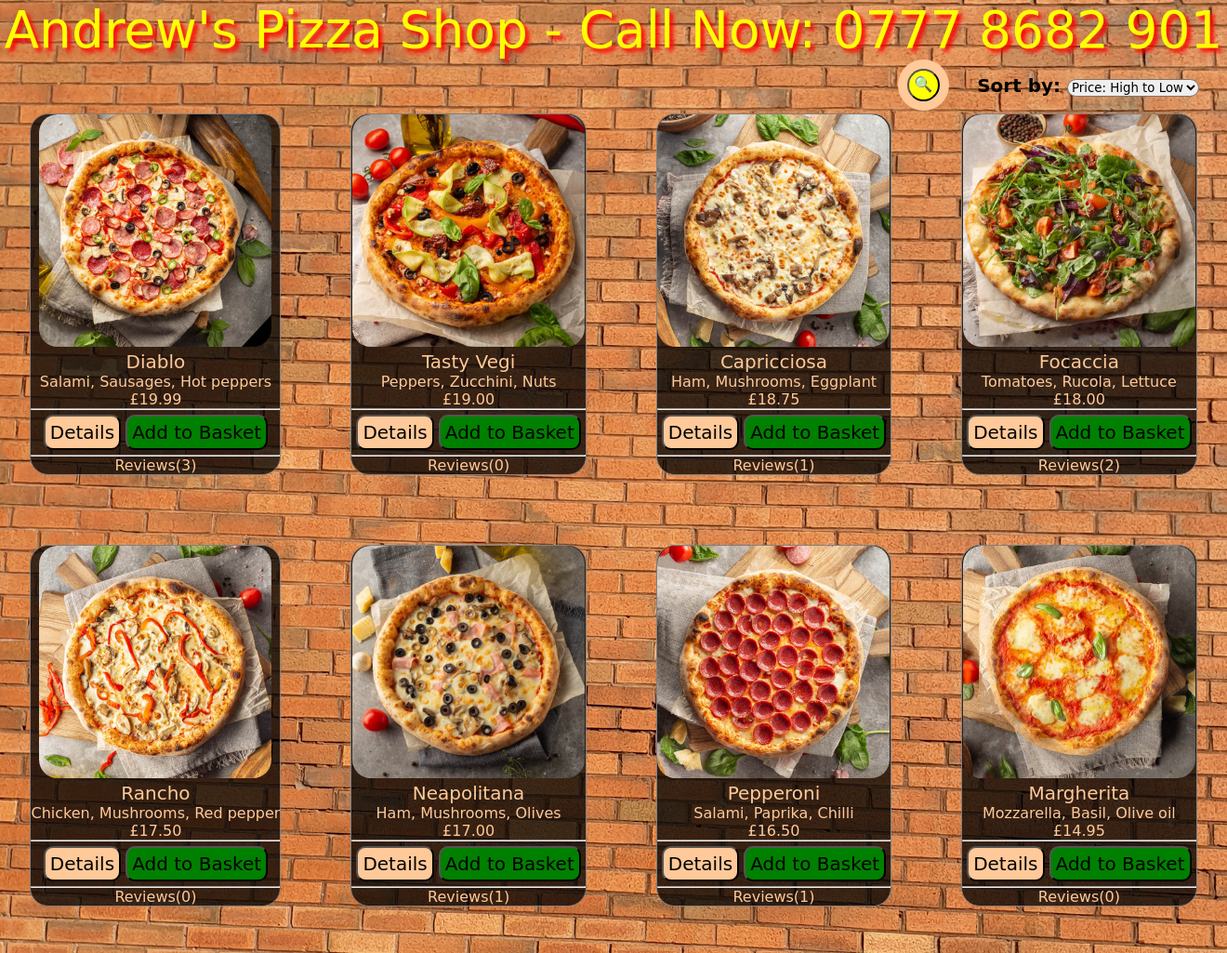
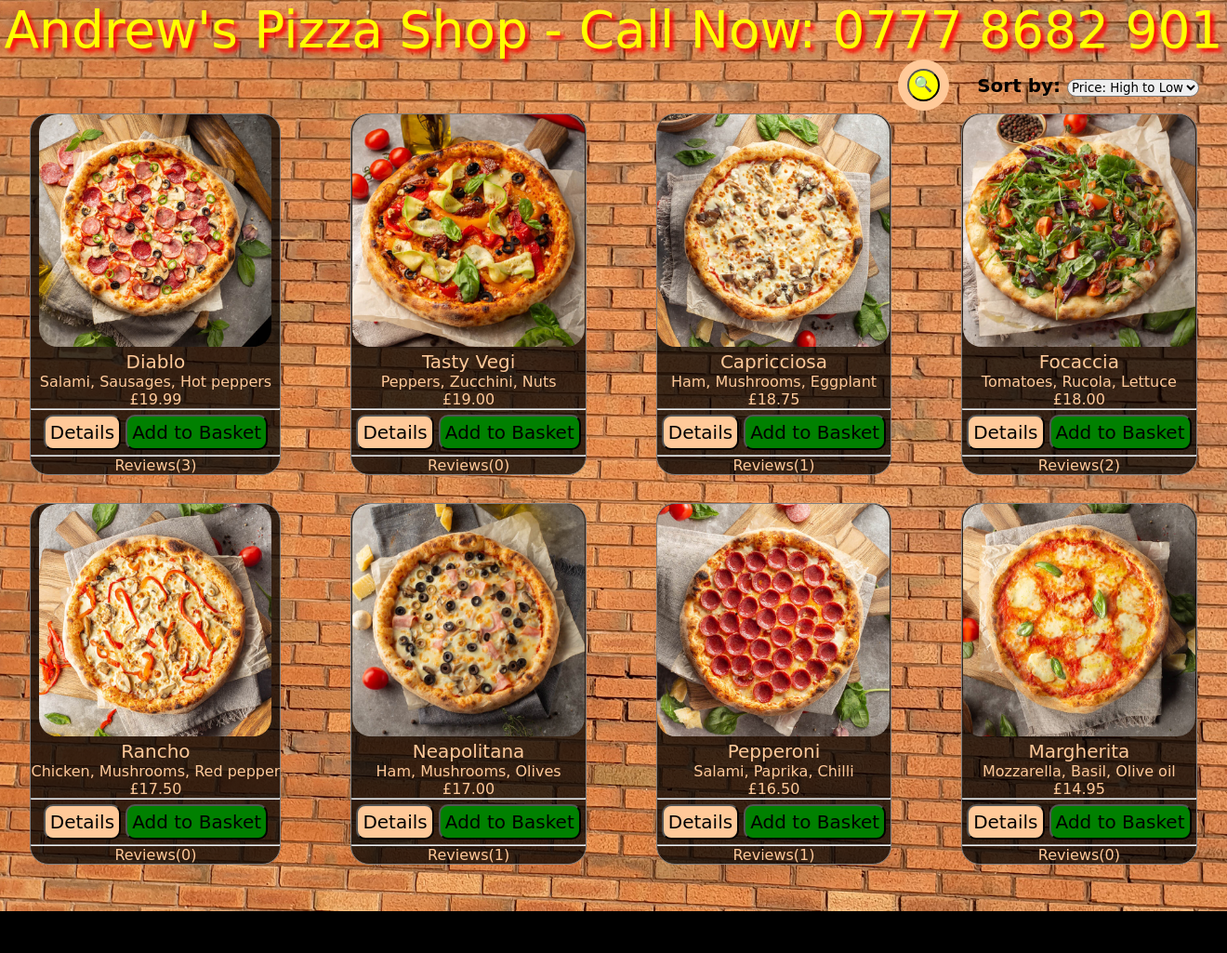
Before and after one commit to andreicomsc/Pizza-Shop, a Flask app: page / in a window 1320 px wide. Shown: the part 59-1084 px from the top of the page at 93% size. After the commit the page ends 1039 px from the top, so only its background shows below. Run offline with Flask 2, Linux system fonts and the light colour scheme; data comes from the database, SQL or seed files in the repository; some libraries are stand-ins or nearby versions.

Commit message:
Update style.css

```diff
--- a/shop/static/style.css
+++ b/shop/static/style.css
@@ -186,7 +186,7 @@ nav a:hover{
   display: grid;
   grid-template-columns: repeat(4, max-content);
   justify-content: center;
-  gap: 75px;
+  gap: 30px 75px;
 }
 
 .gallery_item {
```
